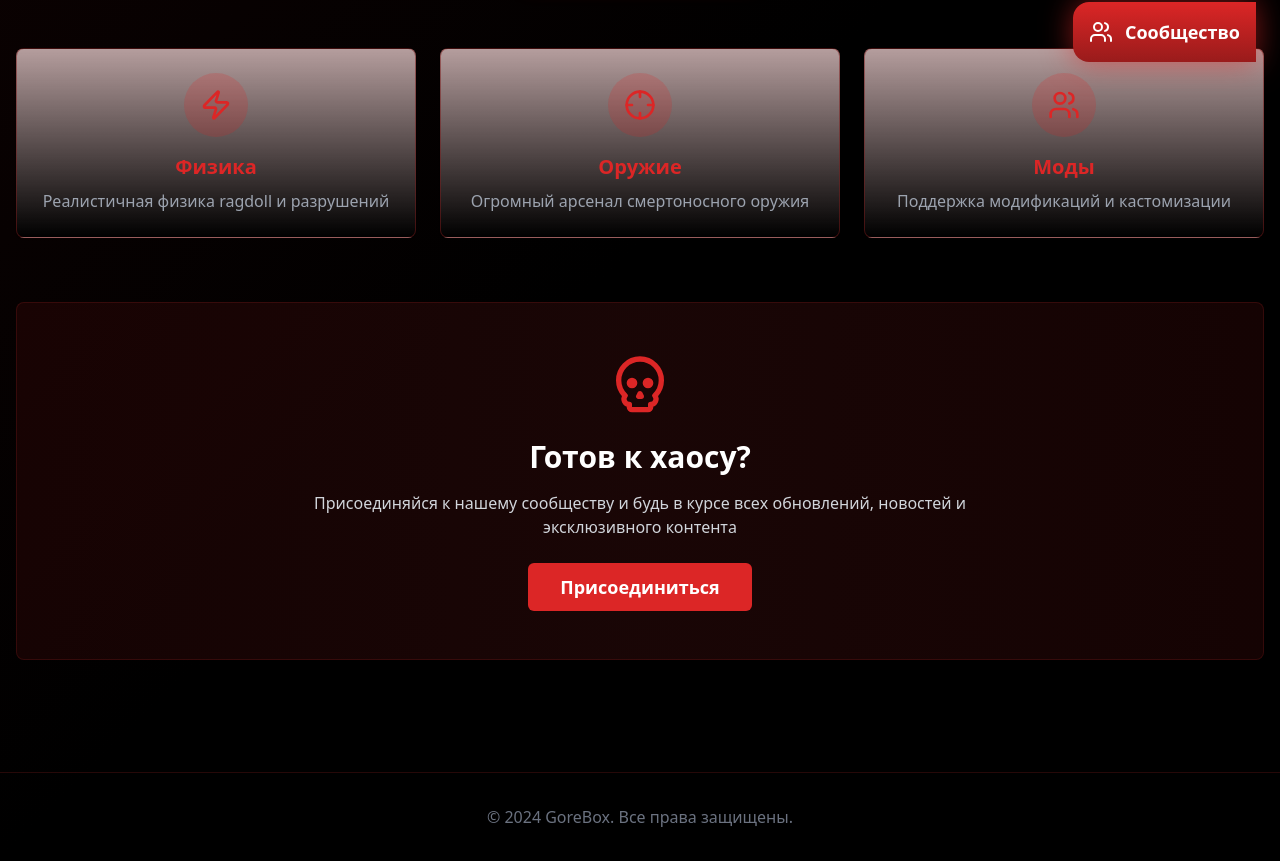
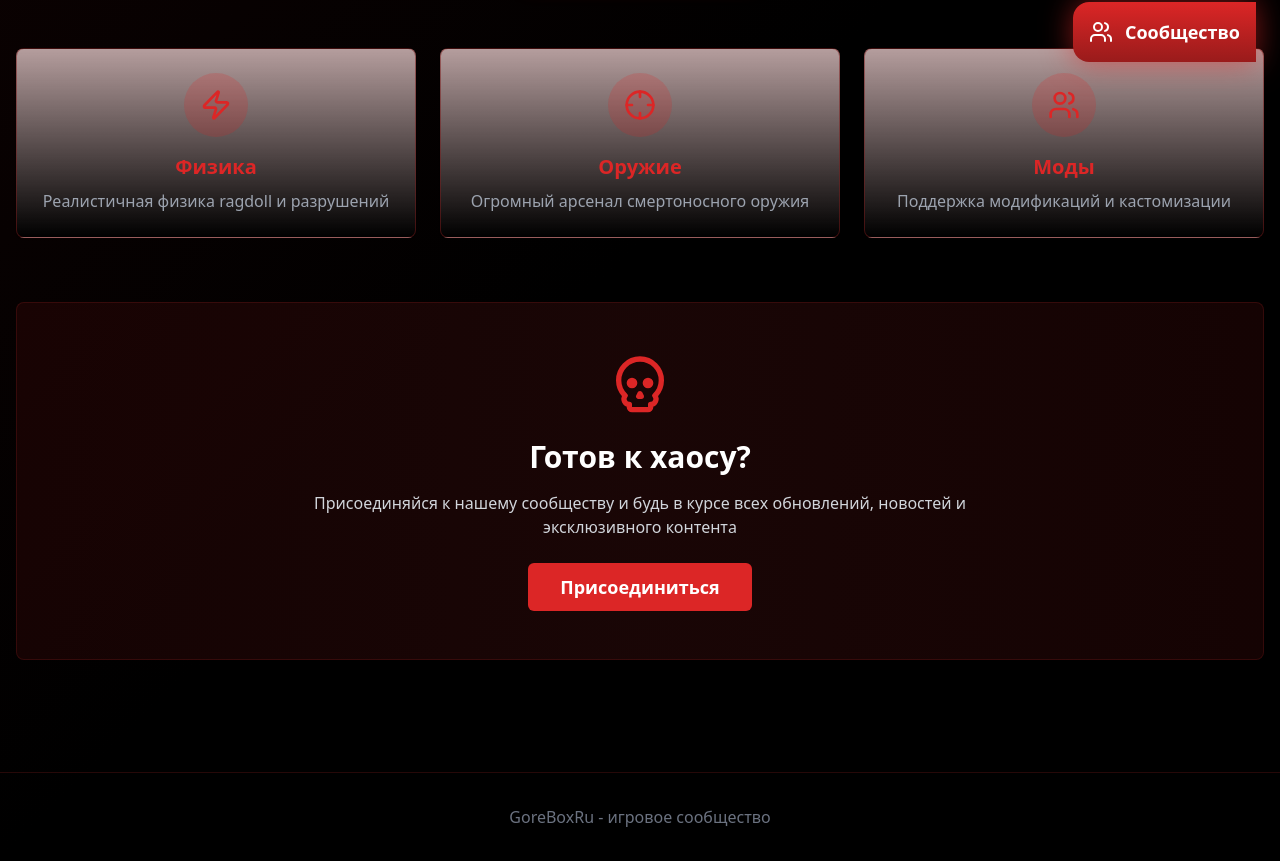
Before and after one commit to pr-poehali-dev/gorebox-web-development, a React (Vite) app: page / in a window 1280 px wide. Shown: the part 368-1229 px from the top of the page. Built offline with nearby package versions, Linux system fonts and the light colour scheme.

Commit message:
Обновление копирайта сообщества GoreBox

```diff
--- a/src/pages/Index.tsx
+++ b/src/pages/Index.tsx
@@ -107,7 +107,7 @@ const Index = () => {
 
         <footer className="container mx-auto px-4 py-8 mt-16 border-t border-red-900/30">
           <div className="text-center text-gray-500">
-            <p>© 2024 GoreBox. Все права защищены.</p>
+            <p>GoreBoxRu - игровое сообщество</p>
           </div>
         </footer>
       </div>
```
